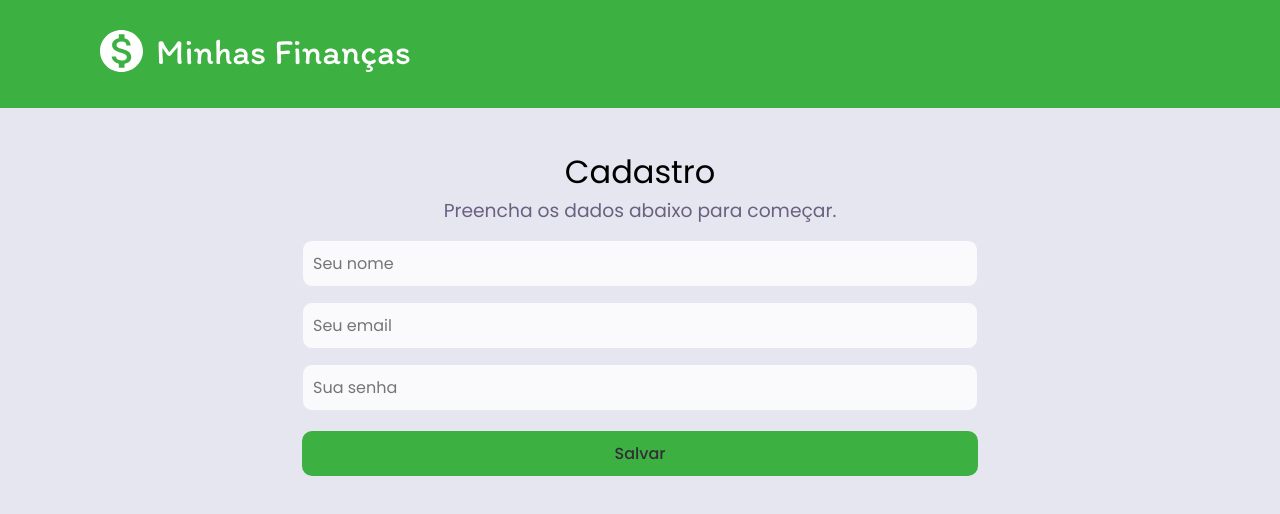
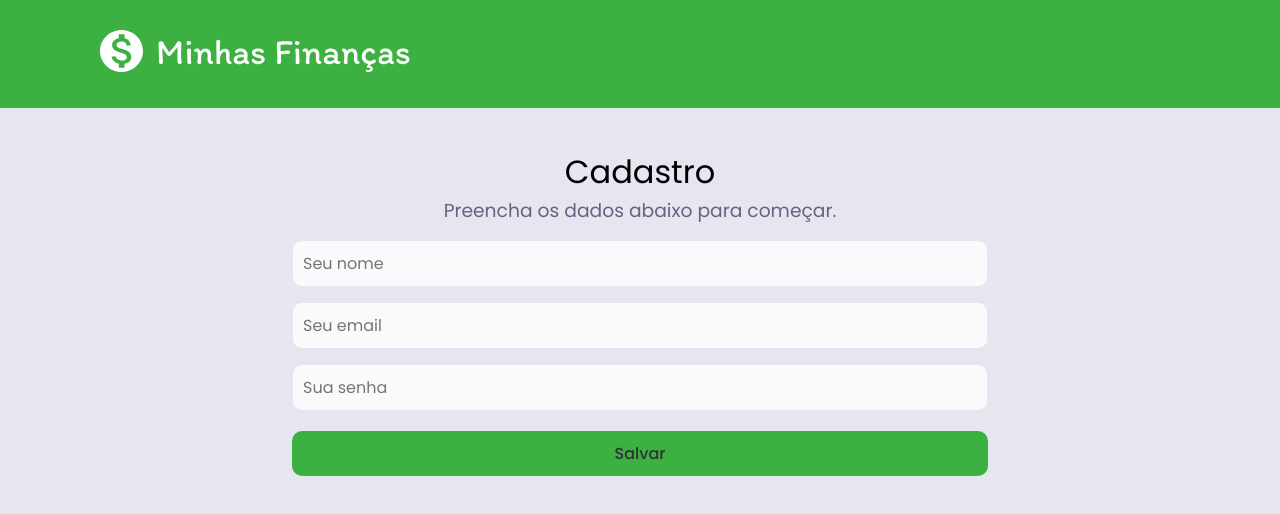
Before and after one commit to larissamoreira/minhas_financas, a React (Create React App) app: page /createUser in a window 1280 px wide. Shown: the top 514 px of the page. Built offline with nearby package versions, Linux system fonts and the light colour scheme.

Commit message:
refactor: remove unnecessary margin

```diff
--- a/src/pages/CreateUser/styles.ts
+++ b/src/pages/CreateUser/styles.ts
@@ -27,7 +27,6 @@ export const StyledForm = styled(Form)`
   display: flex;
   flex-direction: column;
   height: 500px;
-  margin: 0 10px;
 `;
 
 export const InputWrapper = styled.div`
--- a/src/pages/Login/styles.ts
+++ b/src/pages/Login/styles.ts
@@ -17,7 +17,6 @@ export const Title = styled.h1`
 export const StyledForm = styled(Form)`
   display: flex;
   flex-direction: column;
-  margin: 0 10px;
 `;
 
 export const InputWrapper = styled.div`
```
